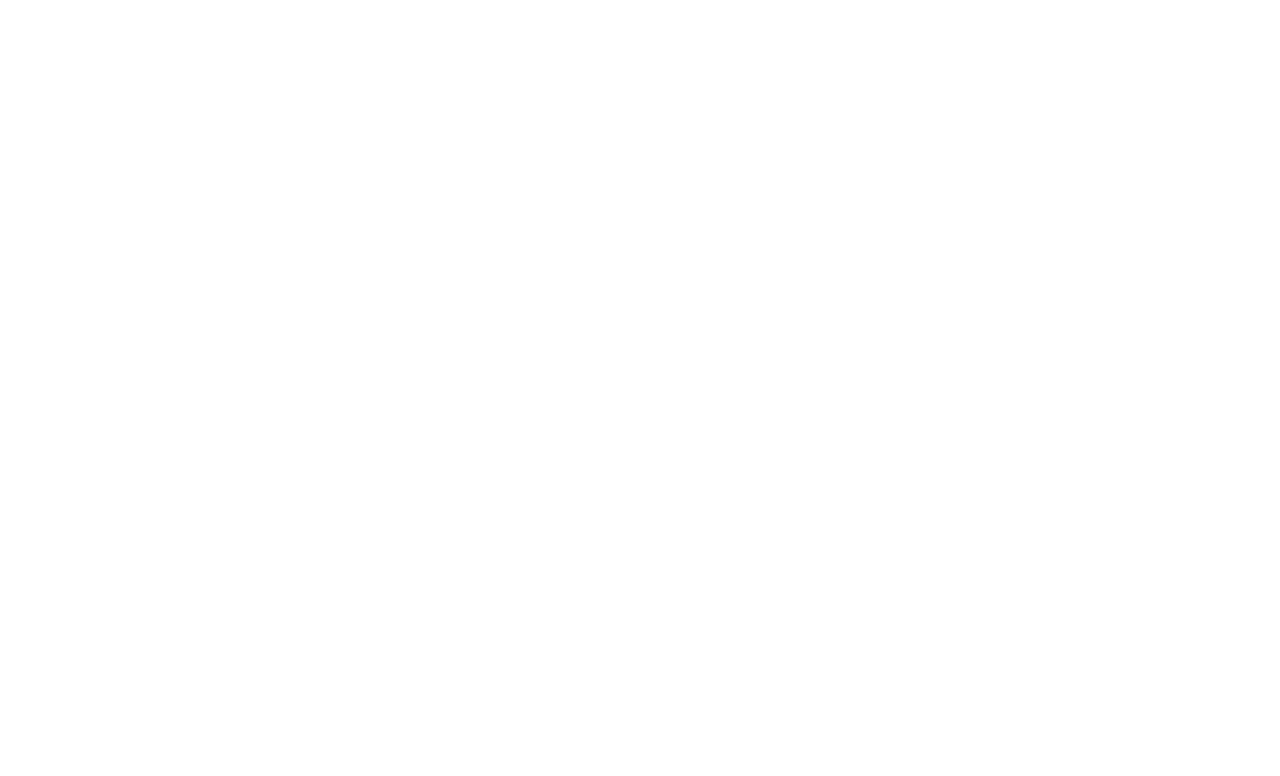
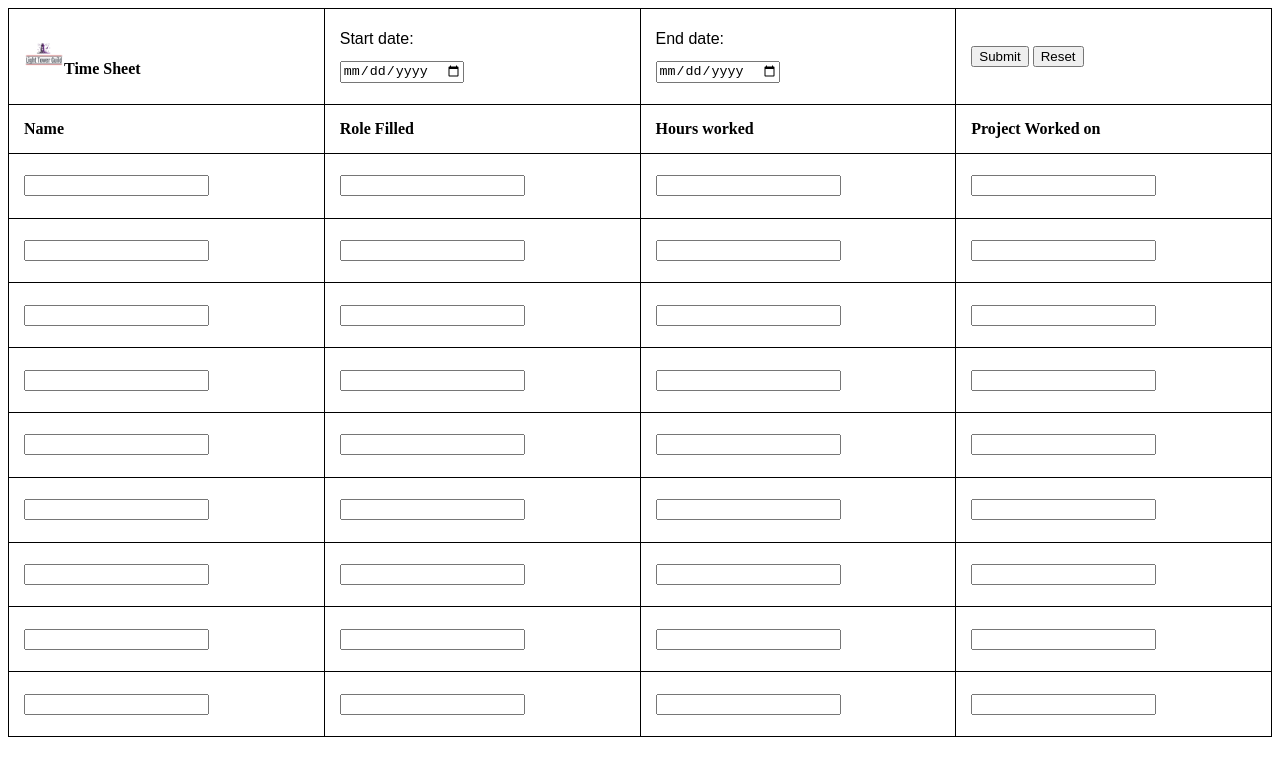
Before and after one commit to lighttowerguild/LTG-timesheet, a plain HTML site: page index.html in a window 1280 px wide. Drawn offline with Linux system fonts and the light colour scheme.

```diff
--- a/index.html
+++ b/index.html
@@ -16,7 +16,83 @@
         <!--[if lt IE 7]>
             <p class="browsehappy">You are using an <strong>outdated</strong> browser. Please <a href="#">upgrade your browser</a> to improve your experience.</p>
         <![endif]-->
+        <form>
 
+            <table>
+                <tr>
+                    <th><img src="/images/LTGlogo.png" alt="logo" height=40 width=40>Time Sheet</th>
+
+                    <th><label for="start">Start date:</label>
+                    <input type="date" id="datePicker1" name="trip-start"></th>
+
+                    <th><label for="start">End date:</label>
+                    <input type="date" id="datePicker2" name="trip-start"></th>
+
+                    <th><input type="submit" value="Submit"> <input type="reset"></th>
+                </tr>
+                <tr>
+                  <th>Name</th>
+                  <th>Role Filled</th>
+                  <th>Hours worked</th>
+                  <th>Project Worked on</th>
+                </tr>
+                <tr>
+                  <td><input type="data"></td>
+                  <td><input type="data"></td>
+                  <td><input type="data"></td>
+                  <td><input type="data"></td>
+                </tr>
+                <tr>
+                  <td><input type="data"></td>
+                  <td><input type="data"></td>
+                  <td><input type="data"></td>
+                  <td><input type="data"></td>
+                </tr>
+                <tr>
+                  <td><input type="data"></td>
+                  <td><input type="data"></td>
+                  <td><input type="data"></td>
+                  <td><input type="data"></td>
+                </tr>
+                <tr>
+                    <td><input type="data"></td>
+                    <td><input type="data"></td>
+                    <td><input type="data"></td>
+                    <td><input type="data"></td>
+                  </tr>
+                  <tr>
+                    <td><input type="data"></td>
+                    <td><input type="data"></td>
+                    <td><input type="data"></td>
+                    <td><input type="data"></td>
+                  </tr>
+                  <tr>
+                    <td><input type="data"></td>
+                    <td><input type="data"></td>
+                    <td><input type="data"></td>
+                    <td><input type="data"></td>
+                  </tr>
+                  <tr>
+                    <td><input type="data"></td>
+                    <td><input type="data"></td>
+                    <td><input type="data"></td>
+                    <td><input type="data"></td>
+                  </tr>
+                  <tr>
+                    <td><input type="data"></td>
+                    <td><input type="data"></td>
+                    <td><input type="data"></td>
+                    <td><input type="data"></td>
+                  </tr>
+                  <tr>
+                    <td><input type="data"></td>
+                    <td><input type="data"></td>
+                    <td><input type="data"></td>
+                    <td><input type="data"></td>
+                  </tr>
+              </table>
+
+        </form>
         <script src="script.js" async defer></script>
     </body>
 </html>
--- a/script.js
+++ b/script.js
@@ -0,0 +1,11 @@
+$(document).ready( function() {
+    var now = new Date();
+    var today = now.getFullYear() + '-' + (now.getMonth() + 1) + '-' + now.getDate();
+    $('#datePicker1').val(today);
+});
+
+$(document).ready( function() {
+    var now = new Date();
+    var today = now.getFullYear() + '-' + (now.getMonth() + 1) + '-' + now.getDate();
+    $('#datePicker2').val(today);
+});
--- a/style.css
+++ b/style.css
@@ -0,0 +1,39 @@
+table {
+  width: 100%;
+}
+
+table,
+th,
+td {
+  border: 1px solid black;
+  border-collapse: collapse;
+}
+
+th,
+td {
+  padding: 15px;
+  text-align: left;
+}
+
+#t01 tr:nth-child(even) {
+  background-color: #eee;
+}
+
+#t01 tr:nth-child(odd) {
+  background-color: #fff;
+}
+
+#t01 th {
+  background-color: black;
+  color: white;
+}
+
+label {
+    display: block;
+    font: 1rem 'Fira Sans', sans-serif;
+}
+
+input,
+label {
+    margin: .4rem 0;
+}
```
Also changed, not shown: images/LTGlogo.png (added).
